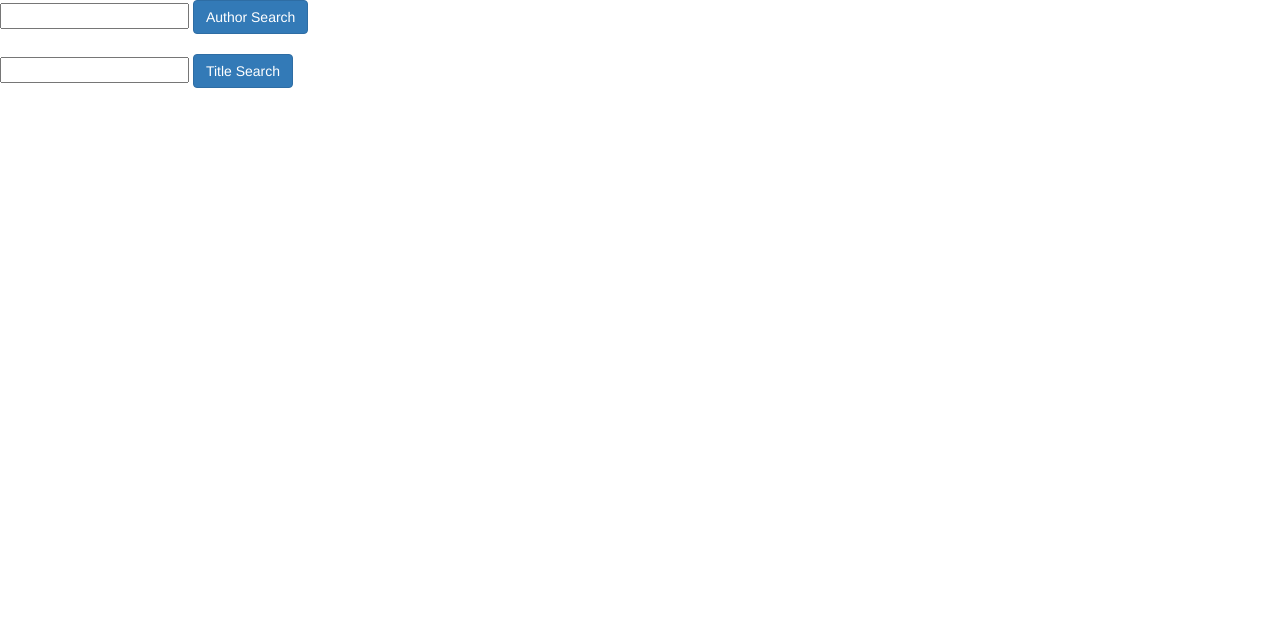
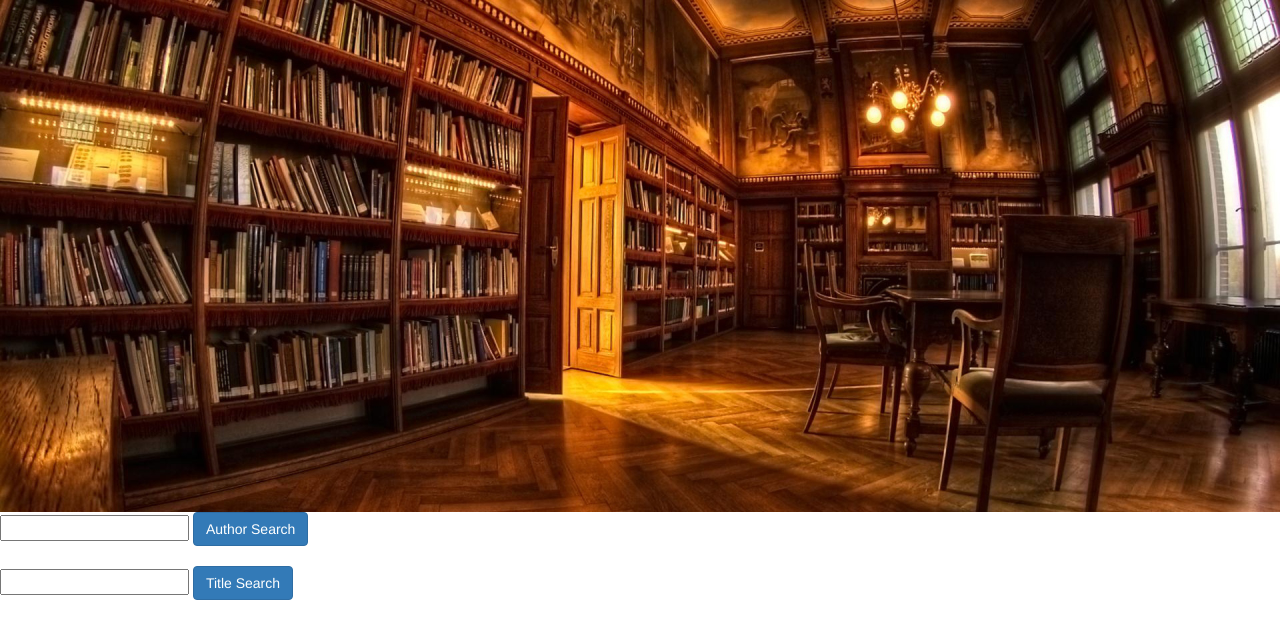
Before and after one commit to kentonscode/book-ladder, a website: page index.html in a window 1280 px wide. Drawn offline with nearby package versions, Linux system fonts and the light colour scheme.

Commit message:
added header img and file

```diff
--- a/index.html
+++ b/index.html
@@ -8,6 +8,11 @@
   <link rel="stylesheet" href="https://maxcdn.bootstrapcdn.com/bootstrap/3.3.6/css/bootstrap.min.css">
 </head>
   <body>
+    <div class="header-image container-fluid">
+      <div class="row">
+        <img src="./img/books-header.jpg" class="img-responsive">
+      </div>
+    </div>
     <div class='results' ng-controller='authorSearch as author'>
       <input type="text" ng-model='author.term'>
       <button type="button" class="btn btn-primary" ng-click='author.search()'>Author Search</button>
```
Also changed, not shown: img/books-header.jpg (added).
